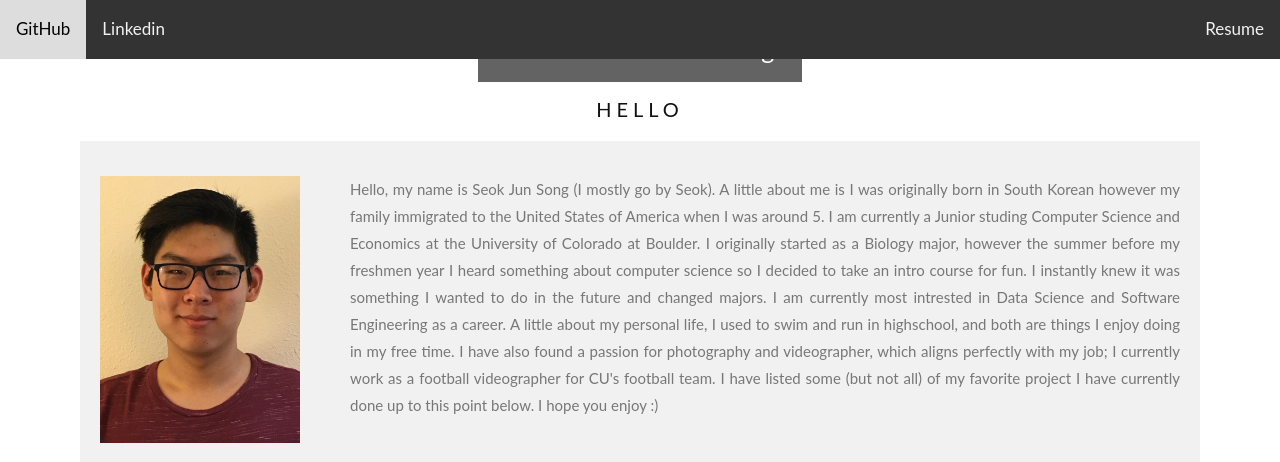
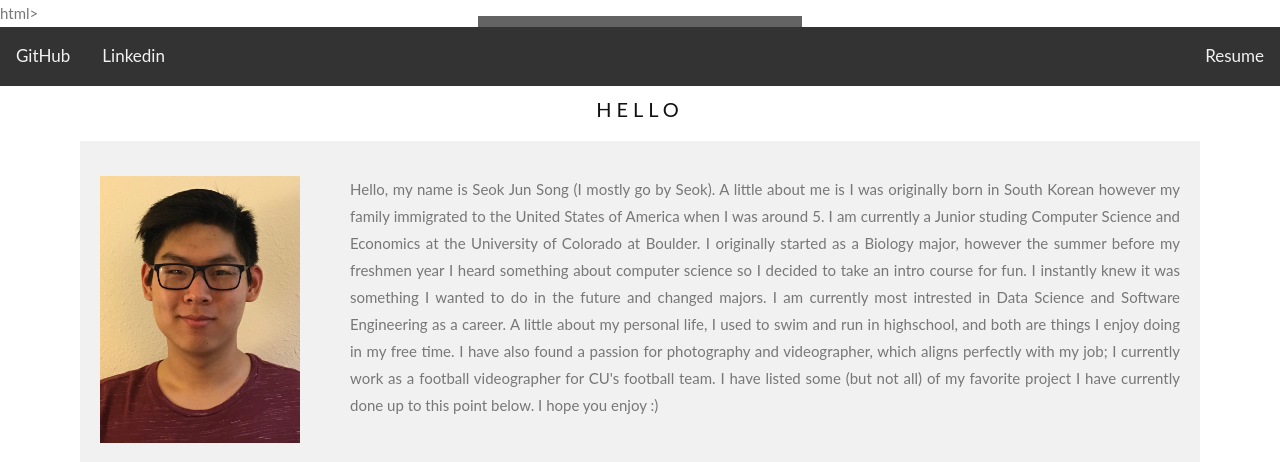
Before and after one commit to SeokSong/SeokSong.github.io, a PHP site: page / in a window 1280 px wide. Shown: the top 462 px of the page. Run offline with PHP 8.4, Linux system fonts and the light colour scheme.

Commit message:
Update styleSheet.css

```diff
--- a/styleSheet.css
+++ b/styleSheet.css
@@ -27,7 +27,7 @@ a:hover{
   overflow: hidden;
   background-color: #333;
   position: fixed;
-  top: 0;
+  top: 10;
   width: 100%;
 	z-index: 1;
 }
```
